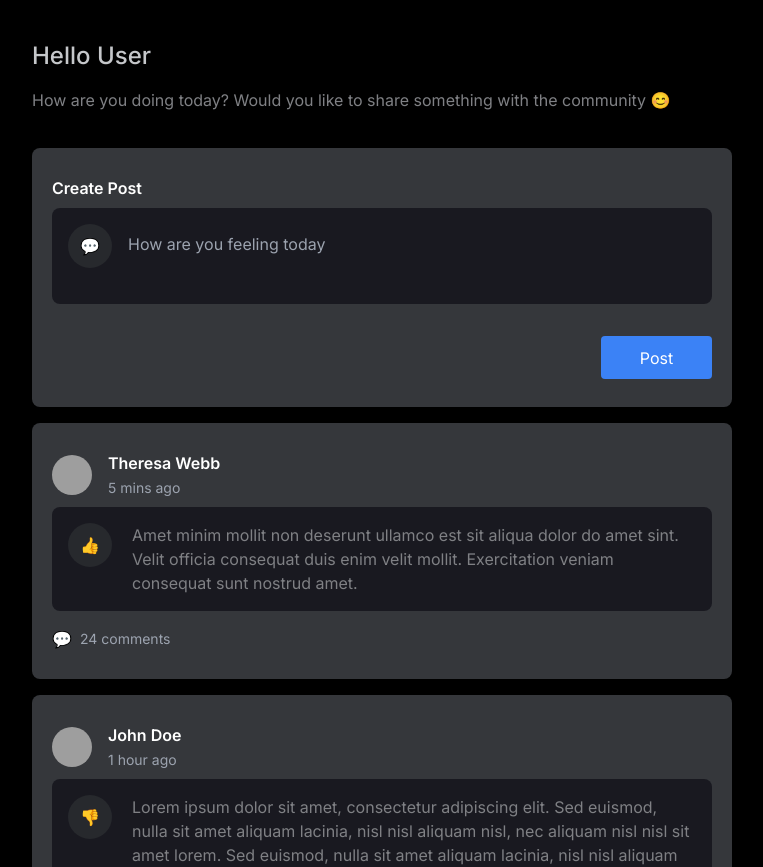
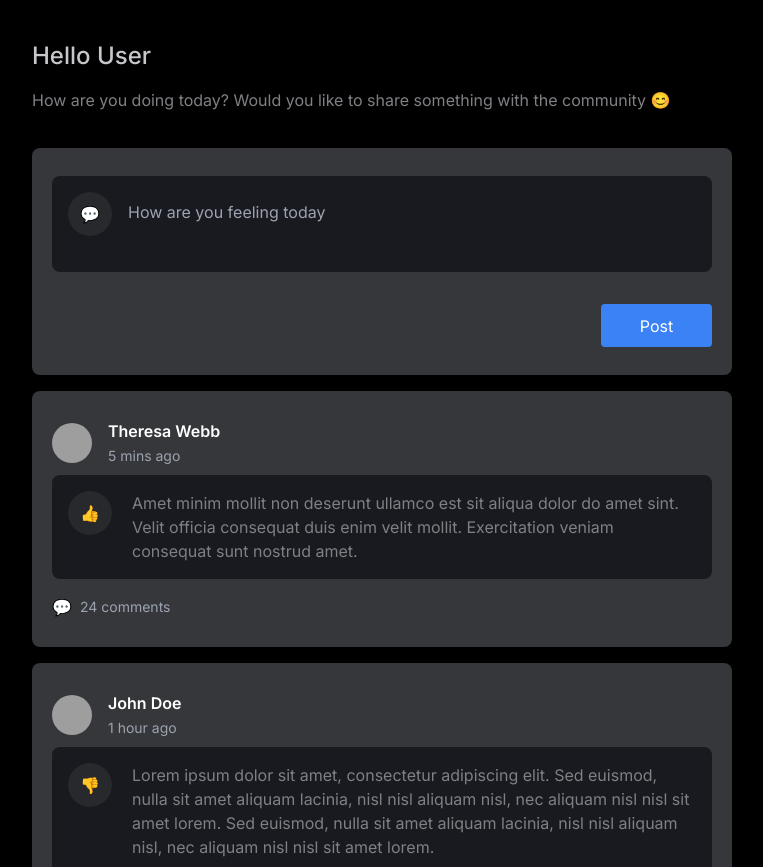
Before and after one commit to siddhant1/Journal, a React (Vite) app: page /posts in a window 1280 px wide. Shown: the top 867 px of the page, without its empty margins (258-1021 px from the left). Built offline with nearby package versions, Linux system fonts and the light colour scheme; grey boxes are pictures that could not be loaded.

Commit message:
Working complete for post creation

```diff
--- a/package.json
+++ b/package.json
@@ -9,6 +9,7 @@
     "@emoji-mart/data": "^1.2.1",
     "@emoji-mart/react": "^1.1.1",
     "autoprefixer": "^10.4.19",
+    "date-fns": "^3.6.0",
     "emoji-mart": "^5.6.0",
     "postcss": "^8.4.39",
     "react": "^17.0.0",
--- a/src/components/Post.tsx
+++ b/src/components/Post.tsx
@@ -8,8 +8,7 @@ interface PostProps {
   timestamp?: string;
   commentsCount?: number;
   emoji?: string;
-  createAble?: boolean;
-  handleCreatePost?: () => void;
+  createPostRenderer?: React.ReactNode;
 }
 
 const Post: React.FC<PostProps> = ({
@@ -18,8 +17,7 @@ const Post: React.FC<PostProps> = ({
   children,
   commentsCount = 0,
   emoji,
-  createAble,
-  handleCreatePost,
+  createPostRenderer,
 }) => {
   return (
     <div className="py-7 px-5 w-[700px]  rounded-lg shadow-md bg-input-border-primary">
@@ -62,16 +60,7 @@ const Post: React.FC<PostProps> = ({
           </span>
         </div>
       )}
-      {createAble && (
-        <div className="flex items-center justify-end text-right">
-          <button
-            onClick={handleCreatePost}
-            className="w-[111px] h-[43px] mt-4 text-white bg-blue-500 rounded"
-          >
-            Post
-          </button>
-        </div>
-      )}
+      {!!createPostRenderer && createPostRenderer}
     </div>
   );
 };
--- a/src/components/TextField.tsx
+++ b/src/components/TextField.tsx
@@ -1,6 +1,9 @@
-import React, { useState } from "react";
 import data from "@emoji-mart/data";
 import Picker from "@emoji-mart/react";
+import { formatDistanceToNow } from "date-fns";
+import React, { useState } from "react";
+import useAuth from "../hooks/useAuth";
+import { Post } from "../models/Post";
 import TextAreaAutoSize from "../ui-kit/TextAreaAutoSize";
 
 const TextInput = ({
@@ -8,14 +11,31 @@ const TextInput = ({
   onChange,
 }: {
   placeholder: string;
-  onChange: (e: React.ChangeEvent<HTMLInputElement>) => void;
+  onChange: (post: Post) => void;
 }) => {
+  const { user } = useAuth();
   const [inputValue, setInputValue] = useState("");
   const [showEmojiPicker, setShowEmojiPicker] = useState(false);
   const [selectedEmoji, setSelectedEmoji] = useState("💬");
 
-  const handleInputChange = (e: React.ChangeEvent<HTMLTextAreaElement>) => {
-    setInputValue(e.target.value);
+  const handleInputChange = (value: string) => {
+    setInputValue(value);
+  };
+
+  const handleCreatePost = () => {
+    if (!inputValue) return;
+    const newPost = new Post(
+      user,
+      formatDistanceToNow(new Date(), { addSuffix: true }),
+      0,
+      selectedEmoji,
+      inputValue
+    );
+
+    onChange(newPost);
+
+    setInputValue("");
+    setSelectedEmoji("💬");
   };
 
   const handleEmojiSelect = (emoji: any) => {
@@ -24,6 +44,8 @@ const TextInput = ({
   };
 
   return (
+    <div className="py-7 px-5 w-[700px]  rounded-lg shadow-md bg-input-border-primary">
+      <div className="flex p-4 mb-4 space-x-5 rounded-lg text-text-content bg-background-black-tint">
         <div className="relative flex w-full">
           <div className="flex items-center justify-center rounded-full bg-background-primary w-11 h-11 shrink-0 grow-0">
             <button
@@ -36,8 +58,11 @@ const TextInput = ({
           <TextAreaAutoSize
             value={inputValue}
             onChange={handleInputChange}
-        placeholder={placeholder}
-        className="w-full px-4 py-2 bg-transparent rounded-lg outline-none "
+            textAreaProps={{
+              placeholder,
+              className:
+                "w-full px-4 py-2 bg-transparent rounded-lg outline-none",
+            }}
           />
 
           {showEmojiPicker && (
@@ -46,6 +71,16 @@ const TextInput = ({
             </div>
           )}
         </div>
+      </div>
+      <div className="flex items-center justify-end text-right">
+        <button
+          onClick={handleCreatePost}
+          className="w-[111px] h-[43px] mt-4 text-white bg-blue-500 rounded"
+        >
+          Post
+        </button>
+      </div>
+    </div>
   );
 };
 
--- a/src/hooks/useAuth.tsx
+++ b/src/hooks/useAuth.tsx
@@ -4,7 +4,6 @@ const useAuth = () => {
   const [user, setUser] = useState("");
 
   const loginUser = (user: string) => {
-    console.log(user);
     setUser(user);
     localStorage.setItem("user", JSON.stringify(user));
   };
--- /dev/null
+++ b/src/models/Post.ts
@@ -0,0 +1,21 @@
+export class Post {
+  author: string;
+  timestamp: string;
+  commentsCount: number;
+  emoji: string;
+  content: string;
+
+  constructor(
+    author: string,
+    timestamp: string,
+    commentsCount = 0,
+    emoji: string,
+    content: string
+  ) {
+    this.author = author;
+    this.timestamp = timestamp;
+    this.commentsCount = commentsCount;
+    this.emoji = emoji;
+    this.content = content;
+  }
+}
--- a/src/screens/Posts.tsx
+++ b/src/screens/Posts.tsx
@@ -1,13 +1,31 @@
 import React from "react";
+import { Post as PostClass } from "../models/Post";
+import TextInput from "../components/TextField";
+import postsData from "../fixtures/posts.json";
 import useAuth from "../hooks/useAuth";
-import postsData from "../fixtures/posts.json";
 import Post from "../components/Post";
-import InputField from "../ui-kit/Input";
-import TextInput from "../components/TextField";
 
 const Posts = () => {
   const { user } = useAuth();
   const { posts } = postsData;
+  const [postContent, setPostContent] = React.useState(posts);
+
+  const handleCreatePost = (post: PostClass) => {
+    setPostContent([
+      {
+        id: postContent.length + 1,
+        author: {
+          name: user,
+          avatar: "https://randomuser.me/api/portraits/men/1.jpg",
+        },
+        content: post.content,
+        timestamp: post.timestamp,
+        commentsCount: post.commentsCount,
+        emoji: post.emoji,
+      },
+      ...postContent,
+    ]);
+  };
 
   return (
     <div className="flex flex-col items-center justify-center py-10 bg-black">
@@ -25,13 +43,12 @@ const Posts = () => {
       </div>
 
       <div className="container flex flex-col items-center space-y-4">
-        <Post createAble handleCreatePost={() => console.log("Creating post")}>
-          <TextInput
-            placeholder="How are you feeling today"
-            onChange={(e) => console.log(e.target.value)}
-          />
-        </Post>
-        {posts.map((post) => (
+        <TextInput
+          placeholder="How are you feeling today"
+          onChange={handleCreatePost}
+        />
+
+        {postContent.map((post) => (
           <Post
             key={post.id}
             author={post.author}
--- a/src/ui-kit/TextAreaAutoSize.tsx
+++ b/src/ui-kit/TextAreaAutoSize.tsx
@@ -2,13 +2,29 @@ import React from "react";
 
 const MIN_TEXTAREA_HEIGHT = 0;
 
-export default function TextAreaAutoSize(
-  props: React.TextareaHTMLAttributes<HTMLTextAreaElement>
-) {
+const TextAreaAutoSize = ({
+  value,
+  onChange,
+  textAreaProps,
+}: {
+  value: string;
+  onChange: (value: string) => void;
+  textAreaProps: React.TextareaHTMLAttributes<HTMLTextAreaElement>;
+}) => {
   const textareaRef = React.useRef<HTMLTextAreaElement>(null);
-  const [value, setValue] = React.useState("");
-  const onChange = (event: React.ChangeEvent<HTMLTextAreaElement>) =>
-    setValue(event.target.value);
+  const [inputValue, setValue] = React.useState(value);
+  const handleTextAreaChange = (
+    event: React.ChangeEvent<HTMLTextAreaElement>
+  ) => {
+    if (onChange) {
+      onChange(event.target.value);
+      setValue(event.target.value);
+    }
+  };
+
+  React.useEffect(() => {
+    setValue(value);
+  }, [value]);
 
   React.useLayoutEffect(() => {
     if (!textareaRef.current) return;
@@ -19,18 +35,20 @@ export default function TextAreaAutoSize(
       textareaRef.current.scrollHeight,
       MIN_TEXTAREA_HEIGHT
     )}px`;
-  }, [value]);
+  }, [inputValue]);
 
   return (
     <textarea
-      {...props}
-      onChange={onChange}
+      {...textAreaProps}
+      onChange={handleTextAreaChange}
       ref={textareaRef}
       style={{
         minHeight: MIN_TEXTAREA_HEIGHT,
         resize: "none",
       }}
-      value={value}
+      value={inputValue}
     />
   );
-}
+};
+
+export default TextAreaAutoSize;
```
Also changed, not shown: 1 other file (tests, documents, lock files or other folders). Lines whose indentation alone changed are shown as unchanged.
